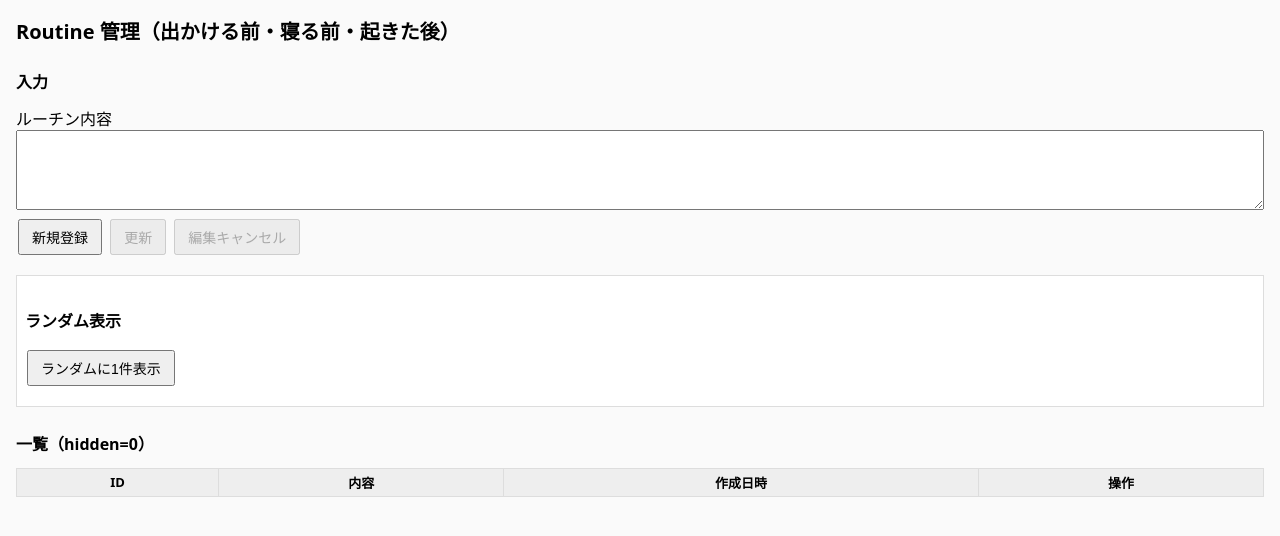
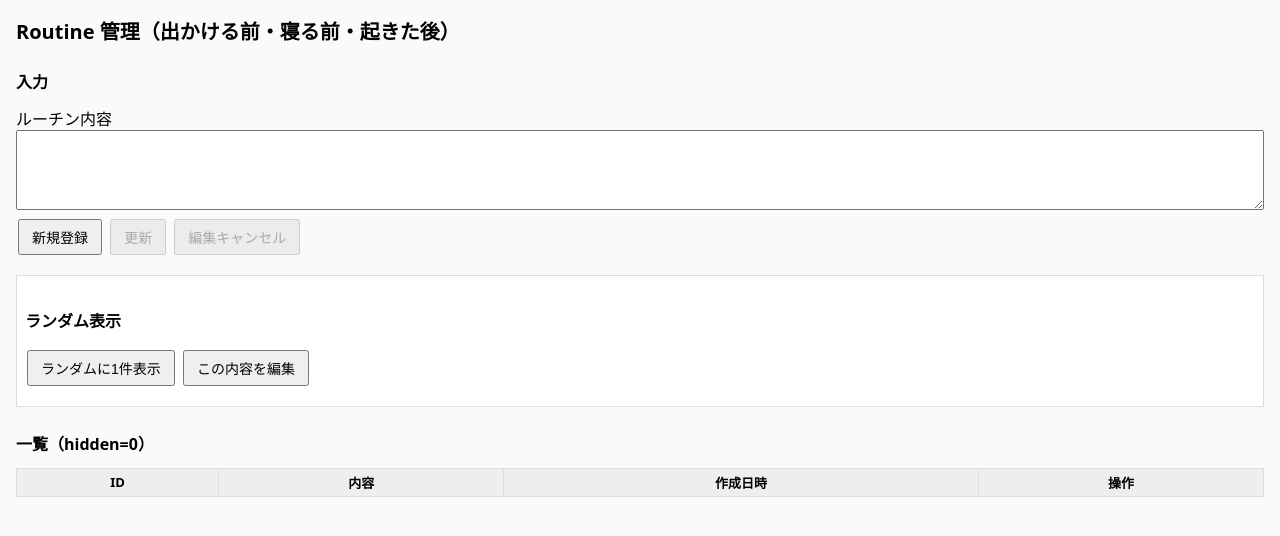
Before and after one commit to jetkitayan/routine, a plain HTML site: page index.html in a window 1280 px wide. Drawn offline with Linux system fonts and the light colour scheme; no server answers.

Commit message:
Update index.html

```diff
--- a/index.html
+++ b/index.html
@@ -42,7 +42,8 @@
   <section class="random-box">
     <h2>ランダム表示</h2>
     <button id="randomBtn">ランダムに1件表示</button>
-    <div id="randomResult" style="margin-top:8px;"></div>
+    <button id="editRandomBtn">この内容を編集</button>
+  　<div id="randomResult" style="margin-top:8px;"></div>
   </section>
 
   <section>
```
